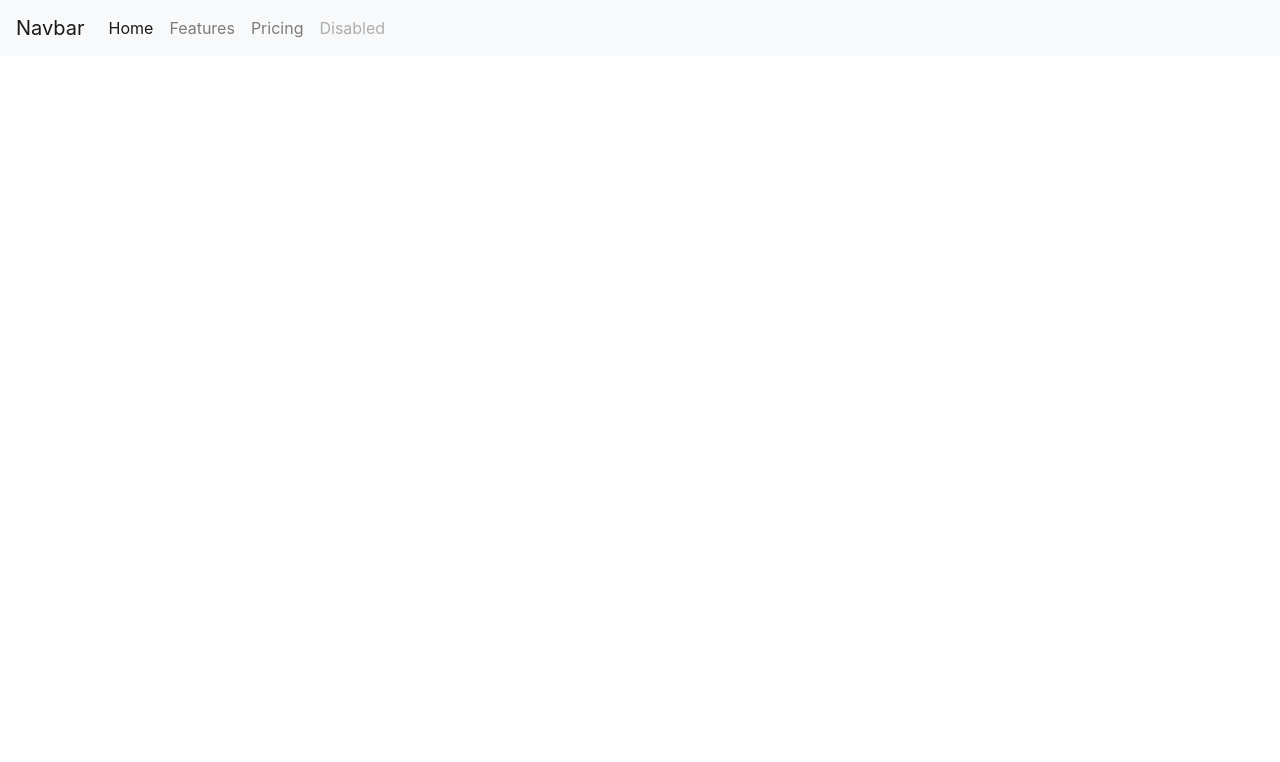
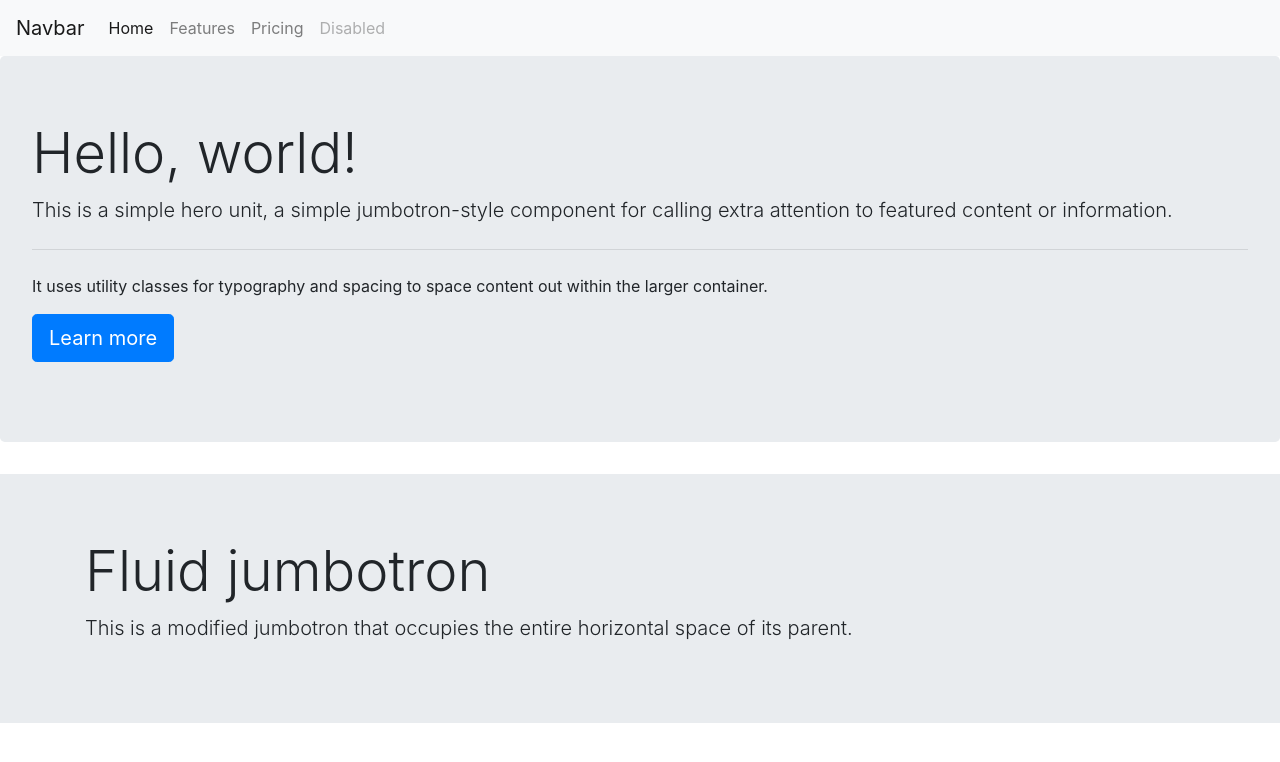
Before and after one commit to Andyta2018/experiencia_presencial_09, a plain HTML site: page index.html in a window 1280 px wide. Drawn offline with nearby package versions, Linux system fonts and the light colour scheme.

Commit message:
ADD:Se añade estructura de footer y sección5

```diff
--- a/index.html
+++ b/index.html
@@ -13,6 +13,7 @@
   </head>
   <body>
       <header>
+          <!-- Barra de navegación -->
           <nav class="navbar navbar-expand-lg navbar-light bg-light">
               <a class="navbar-brand" href="#">Navbar</a>
               <button class="navbar-toggler" type="button" data-toggle="collapse" data-target="#navbarNav" aria-controls="navbarNav" aria-expanded="false" aria-label="Toggle navigation">
@@ -38,11 +39,34 @@
       </header>
 
       <main>
+            <!-- Sección 1 -->
 
+            <!-- Sección 2 -->
+
+            <!-- Sección 3 -->
+
+            <!-- Sección 4 -->
+
+            <!-- Sección 5 -->
+            <div class="jumbotron">
+                <h1 class="display-4">Hello, world!</h1>
+                <p class="lead">This is a simple hero unit, a simple jumbotron-style component for calling extra attention to featured content or information.</p>
+                <hr class="my-4">
+                <p>It uses utility classes for typography and spacing to space content out within the larger container.</p>
+                <p class="lead">
+                  <a class="btn btn-primary btn-lg" href="#" role="button">Learn more</a>
+                </p>
+            </div>
       </main>
 
       <footer>
-
+            <!-- Footer -->
+            <div class="jumbotron jumbotron-fluid">
+              <div class="container">
+                  <h1 class="display-4">Fluid jumbotron</h1>
+                  <p class="lead">This is a modified jumbotron that occupies the entire horizontal space of its parent.</p>
+              </div>
+            </div>
       </footer>
 
     <!-- Optional JavaScript -->
```
